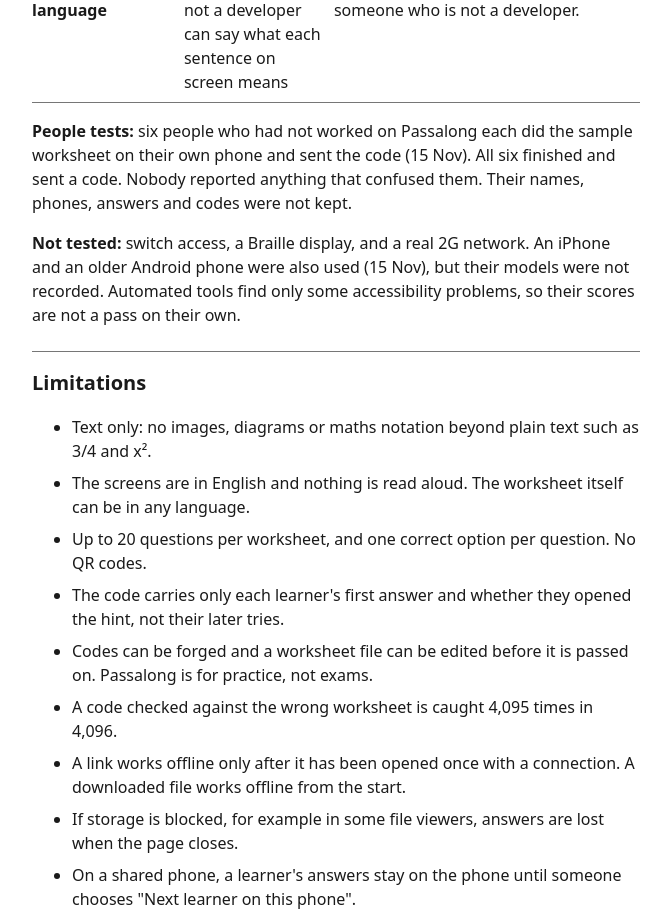
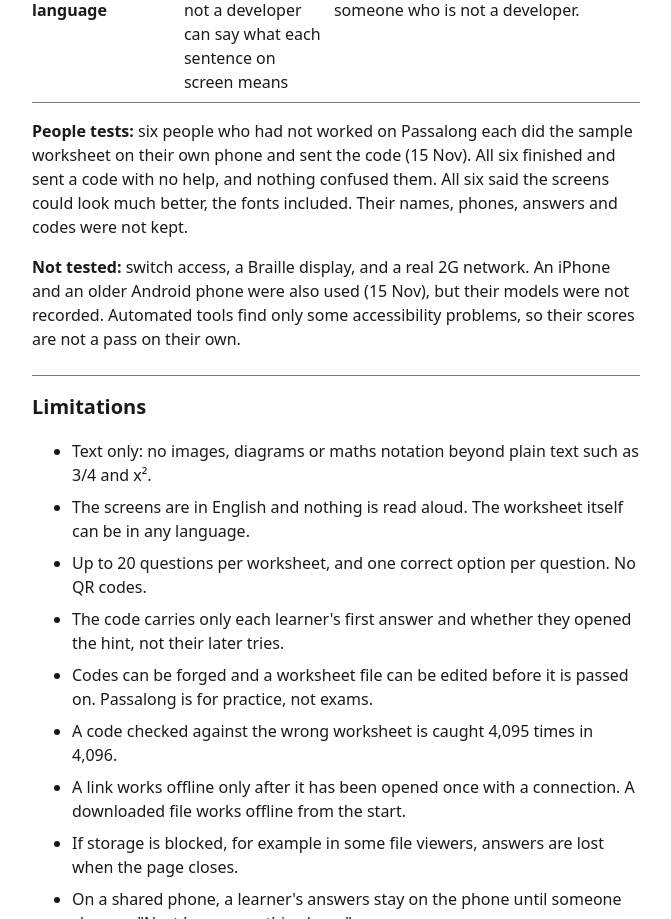
Before and after one commit to youneedgreg/Passalong, a website built with Vite: page about/index.html in a window 1280 px wide. Shown: the part 3687-4606 px from the top of the page, without its empty margins (304-975 px from the left). Built offline with nearby package versions, Linux system fonts and the light colour scheme.

Commit message:
docs(about): record the testers' feedback

```diff
--- a/about/index.html
+++ b/about/index.html
@@ -72,7 +72,7 @@
             </tbody>
           </table>
         </div>
-        <p><strong>People tests:</strong> six people who had not worked on Passalong each did the sample worksheet on their own phone and sent the code (15 Nov). All six finished and sent a code. Nobody reported anything that confused them. Their names, phones, answers and codes were not kept.</p>
+        <p><strong>People tests:</strong> six people who had not worked on Passalong each did the sample worksheet on their own phone and sent the code (15 Nov). All six finished and sent a code with no help, and nothing confused them. All six said the screens could look much better, the fonts included. Their names, phones, answers and codes were not kept.</p>
         <p><strong>Not tested:</strong> switch access, a Braille display, and a real 2G network. An iPhone and an older Android phone were also used (15 Nov), but their models were not recorded. Automated tools find only some accessibility problems, so their scores are not a pass on their own.</p>
       </section>
 
```
